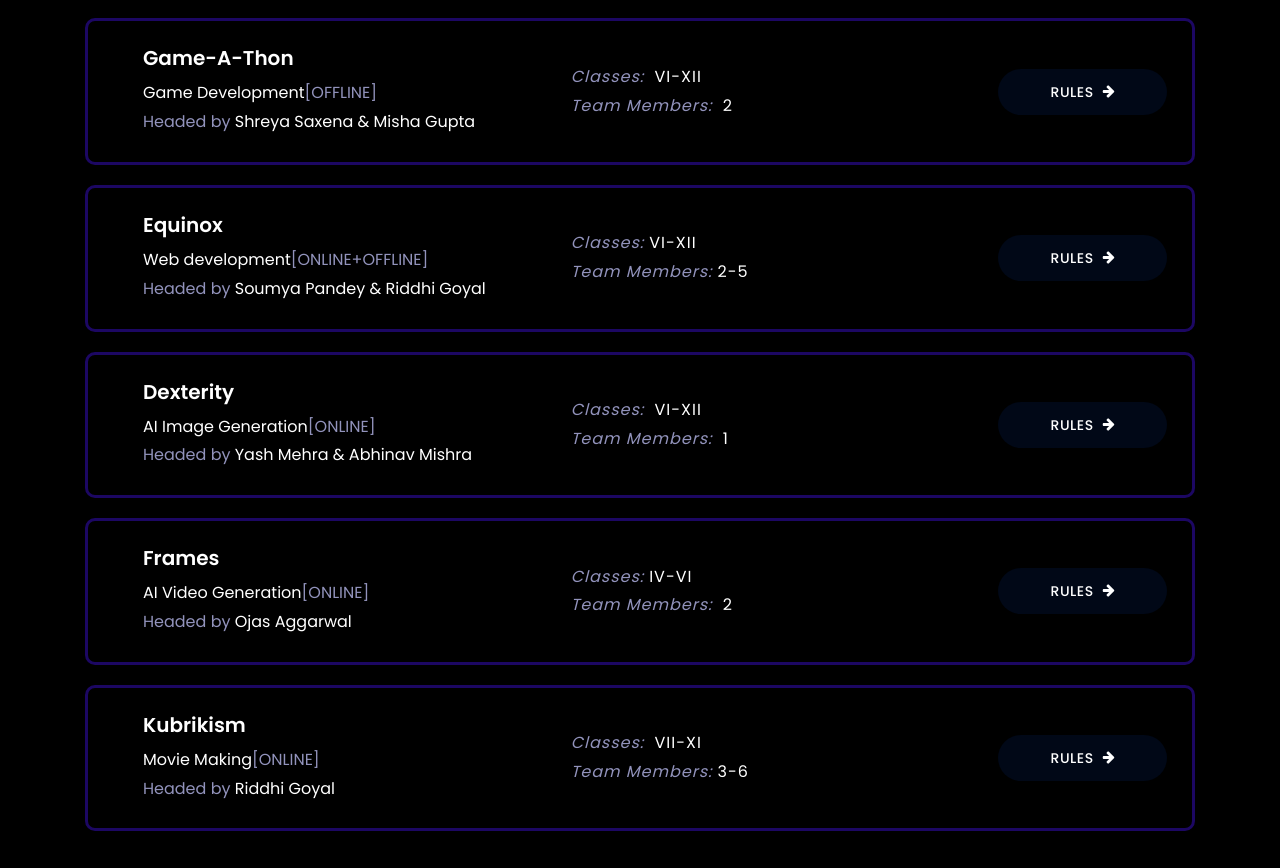
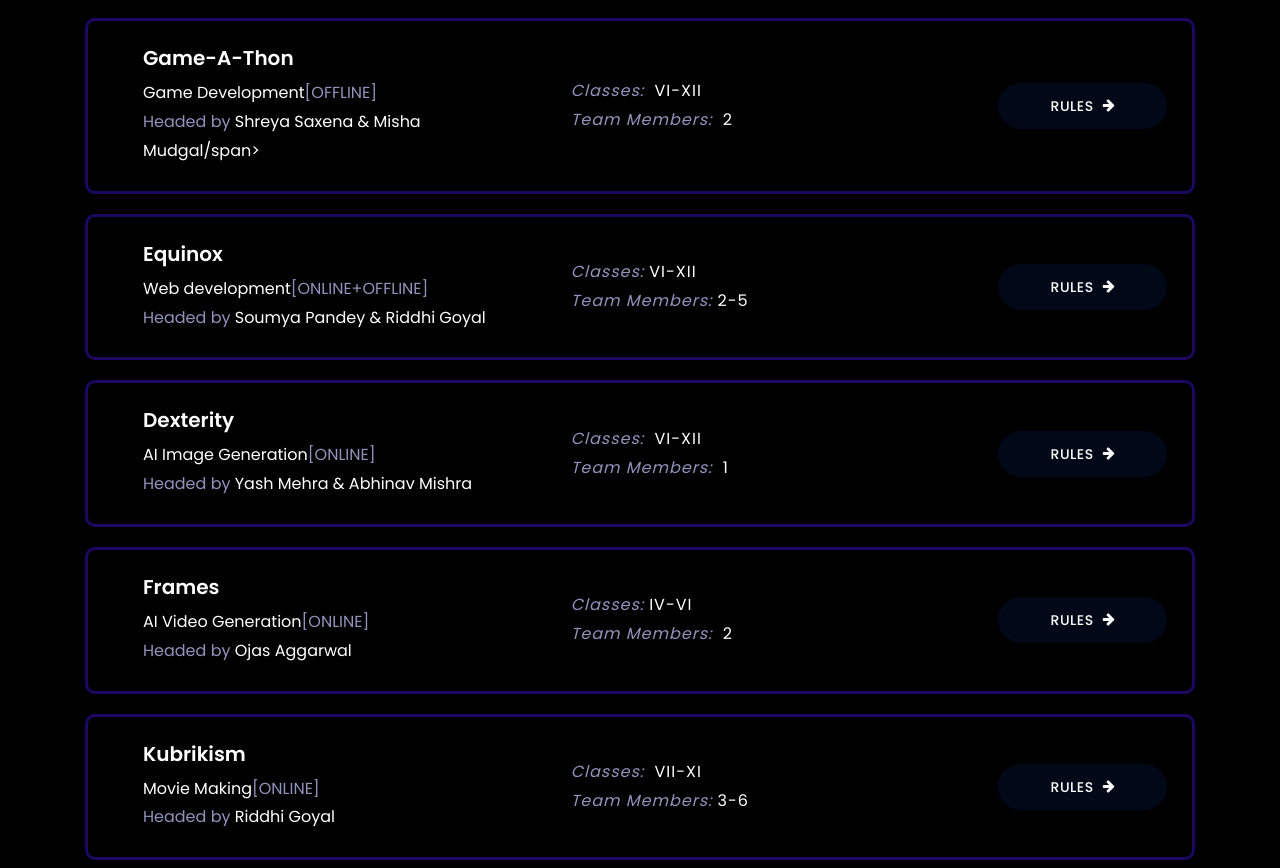
Before and after one commit to advik-aggarwal/wartex, a plain HTML site: page index.html in a window 1280 px wide. Shown: the part 4061-4929 px from the top of the page. Drawn offline with nearby package versions, Linux system fonts and the light colour scheme; files whose address does not match are found by name.

Commit message:
Update index.html

```diff
--- a/index.html
+++ b/index.html
@@ -466,7 +466,7 @@
                                             <div class="single-schedule-info">
                                                 <h6>Game-A-Thon</h6>
                                                 <p><span>Game Development</span>[OFFLINE]</p>
-                                                <p>Headed by <span>Shreya Saxena & Misha Gupta</span></p>
+                                                <p>Headed by <span>Shreya Saxena & Misha Mudgal/span></p>
                                             </div>
                                         </div>
                                         <!-- Single Schedule Info -->
```
